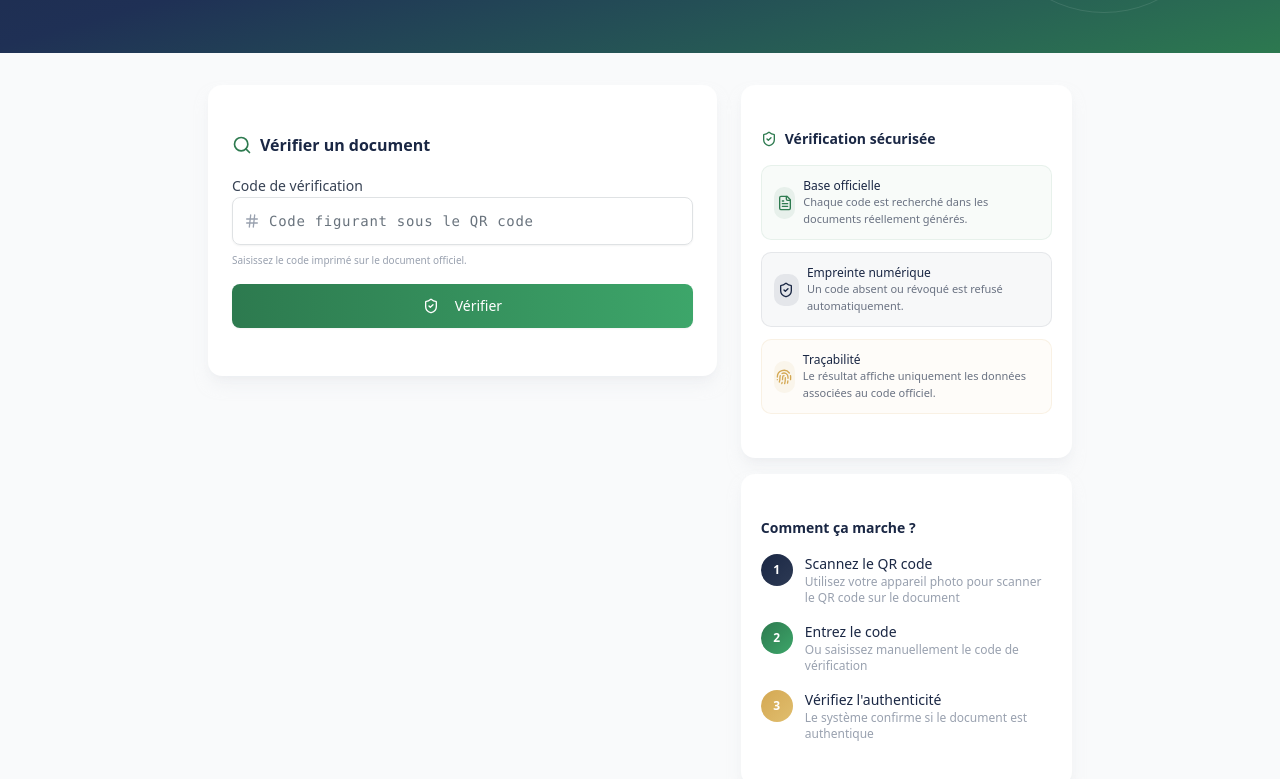
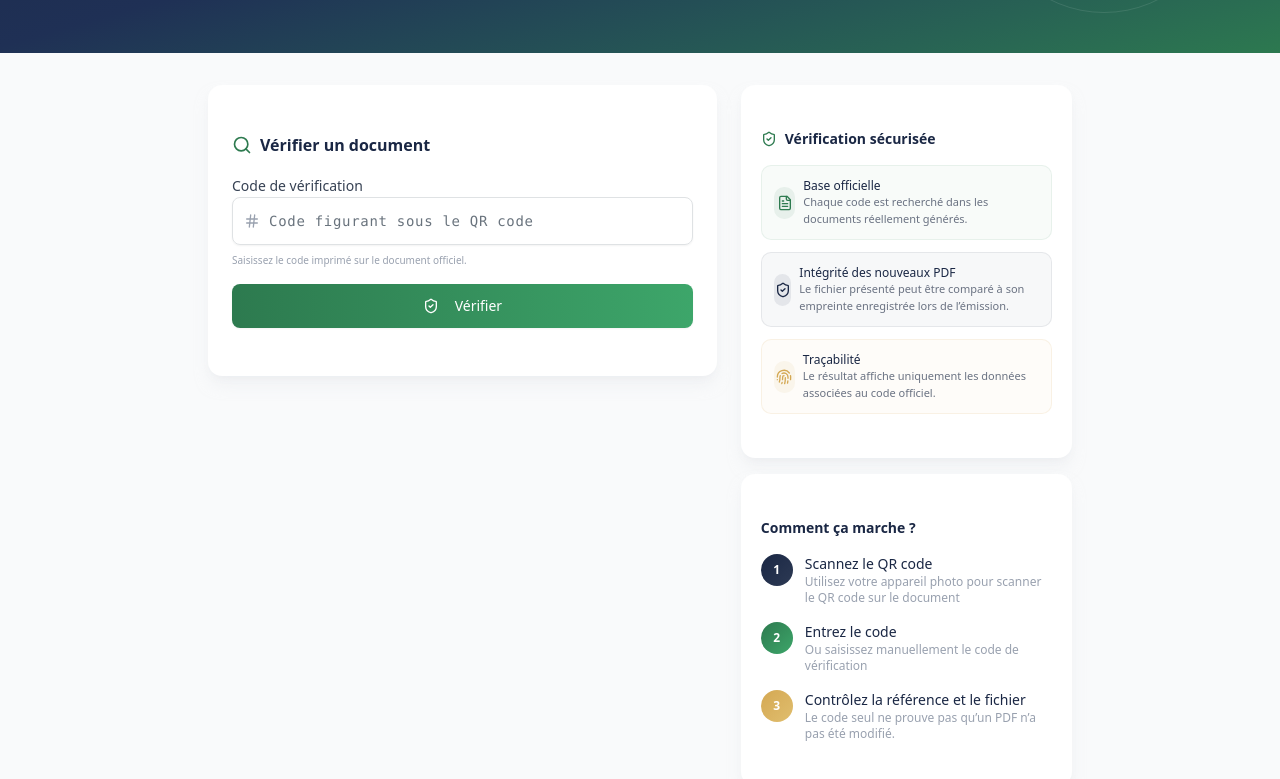
Before and after one commit to ndouwesalvador/unisahel-tchad, a Next.js app: page /verify in a window 1280 px wide. Shown: the part 299-1078 px from the top of the page. Built offline with nearby package versions, Linux system fonts and the light colour scheme.

Commit message:
Clarify code lookup versus PDF integrity check

```diff
--- a/src/components/verify/verify-page.tsx
+++ b/src/components/verify/verify-page.tsx
@@ -401,8 +401,8 @@ export function VerifyPage() {
                         <ShieldCheck className="size-4 text-[#1a2744]" />
                       </div>
                       <div>
-                        <p className="text-xs font-medium text-[#1a2744]">Empreinte numérique</p>
-                        <p className="text-[11px] text-gray-500">Un code absent ou révoqué est refusé automatiquement.</p>
+                        <p className="text-xs font-medium text-[#1a2744]">Intégrité des nouveaux PDF</p>
+                        <p className="text-[11px] text-gray-500">Le fichier présenté peut être comparé à son empreinte enregistrée lors de l’émission.</p>
                       </div>
                     </div>
                   </div>
@@ -453,8 +453,8 @@ export function VerifyPage() {
                       3
                     </div>
                     <div>
-                      <p className="text-sm font-medium text-[#1a2744]">Vérifiez l&apos;authenticité</p>
-                      <p className="text-xs text-gray-400">Le système confirme si le document est authentique</p>
+                      <p className="text-sm font-medium text-[#1a2744]">Contrôlez la référence et le fichier</p>
+                      <p className="text-xs text-gray-400">Le code seul ne prouve pas qu’un PDF n’a pas été modifié.</p>
                     </div>
                   </div>
                 </div>
```
